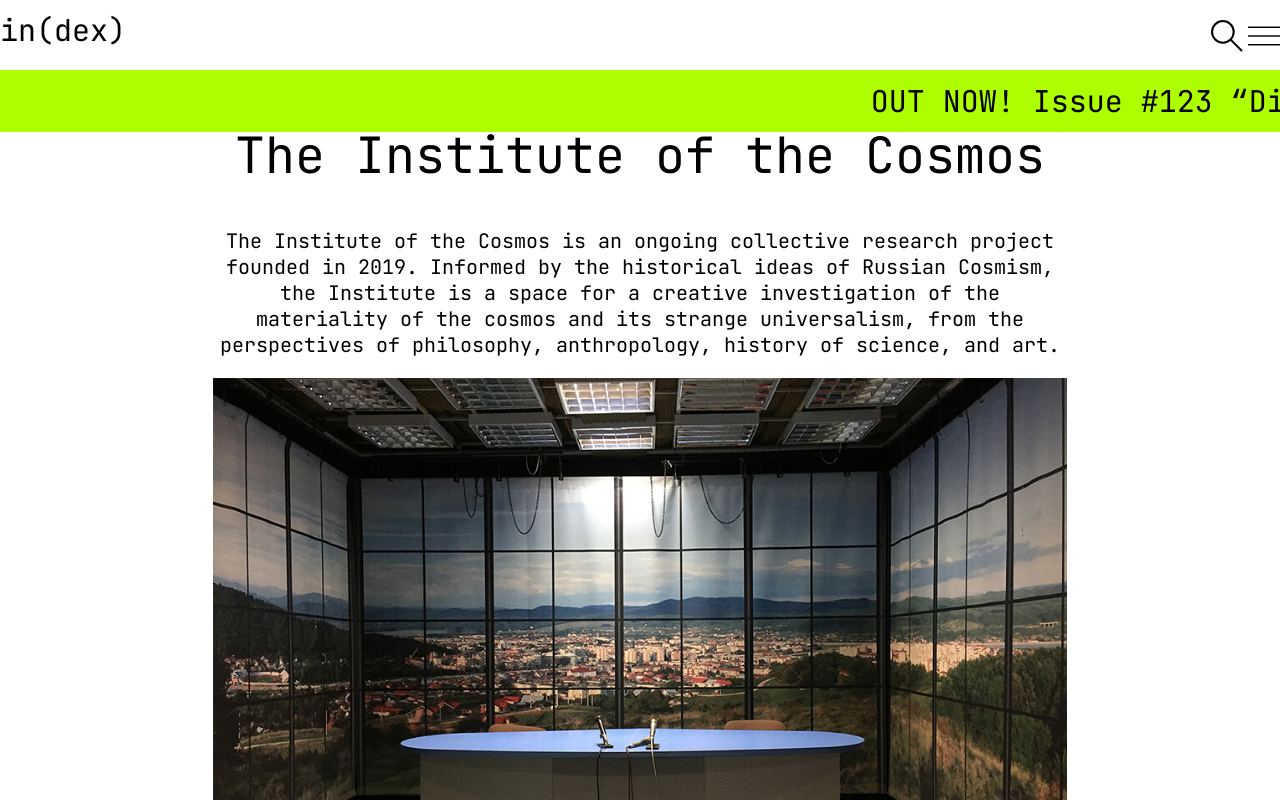
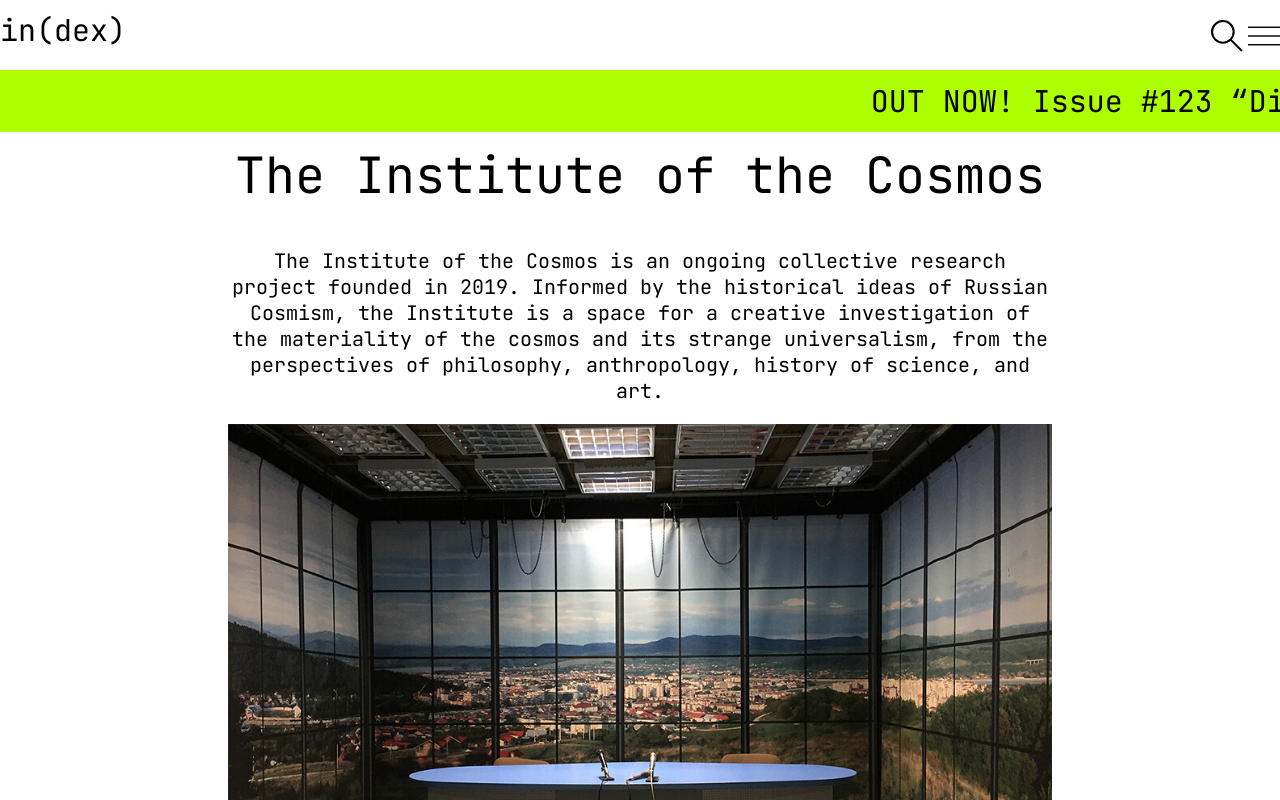
Before and after one commit to Yngvolainen/index, a Vue app: page / in a window 1280 px wide. Shown: the top 800 px of the page. Built offline with nearby package versions, Linux system fonts and the light colour scheme.

Commit message:
add gaps and margins

```diff
--- a/src/components/ArticlePreviews.vue
+++ b/src/components/ArticlePreviews.vue
@@ -52,6 +52,8 @@
       display: grid;
       grid-template-columns: repeat(12, 1fr) ;
       cursor: pointer;
+      gap: var(--column-gap);
+      padding: var(--outside-margin);
    }
 
    .article-previews__preview-0,
```
